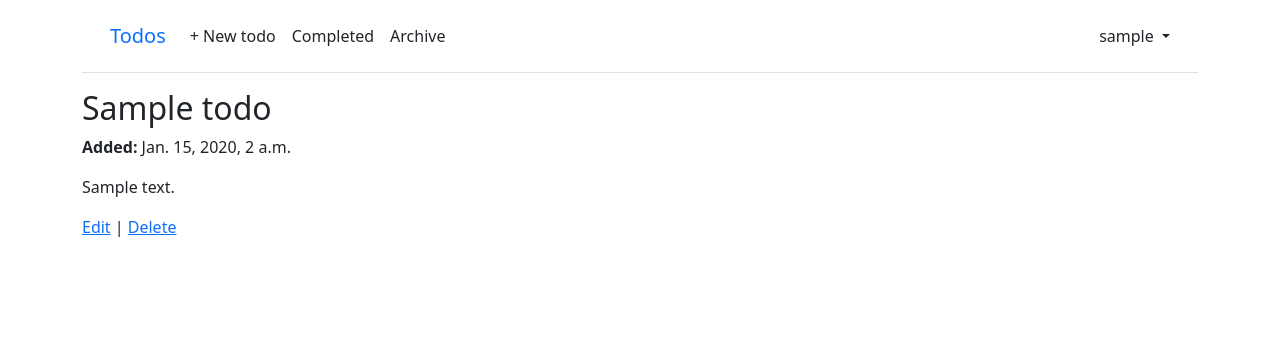
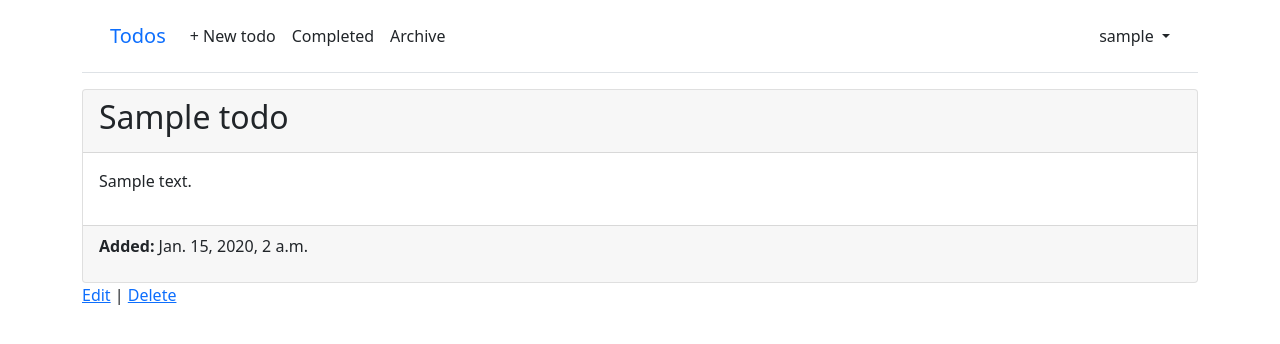
Before and after one commit to 2miles/todo, a Django app: page /todos/1/ in a window 1280 px wide. Shown: the top 344 px of the page. Run offline with Django 4.2, Linux system fonts and the light colour scheme; a user stored in the database is signed in; tables that the repository leaves empty hold one stand-in row (values such as "Sample post"); parts of the project's set-up code (start-up, migrations or seed data) failed here and were passed over.

Commit message:
display everything as a bootstrap card class

```diff
--- a/templates/todo_detail.html
+++ b/templates/todo_detail.html
@@ -3,9 +3,17 @@
 {% block content %}
 
 <div class="todo-entry">
-    <h2>{{ object.title }}</h2>
-    <p><b>Added: </b> {{ object.start_date }}</p>
-    <p>{{ object.description }}</p>
+    <div class="card">
+        <div class="card-header">
+            <h2>{{ object.title }}</h2>
+        </div>
+        <div class="card-body">
+            <p>{{ object.description }}</p>
+        </div>
+        <div class="card-footer">
+            <p><b>Added: </b> {{ object.start_date }}</p>
+        </div>
+    </div>
 </div>
 <p>
     <a href="{% url 'todo_edit' todo.pk %}">Edit</a> |
```
Also changed, not shown: templates/todo_archive.html (+7 -3 lines), templates/todo_archive_year.html (+7 -3 lines).
